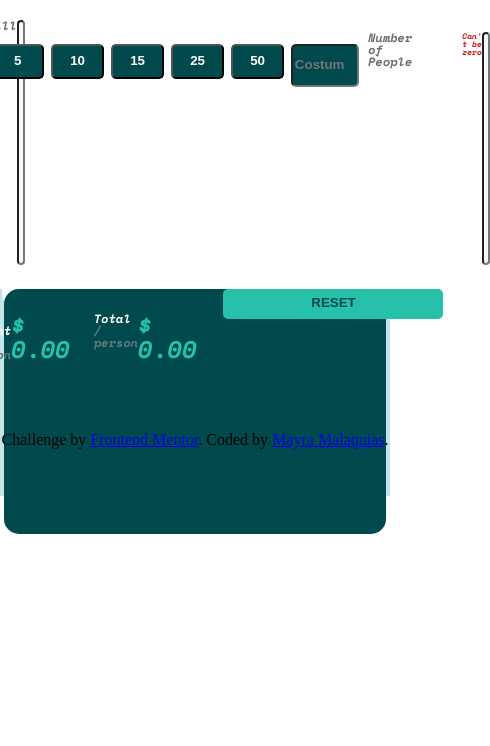
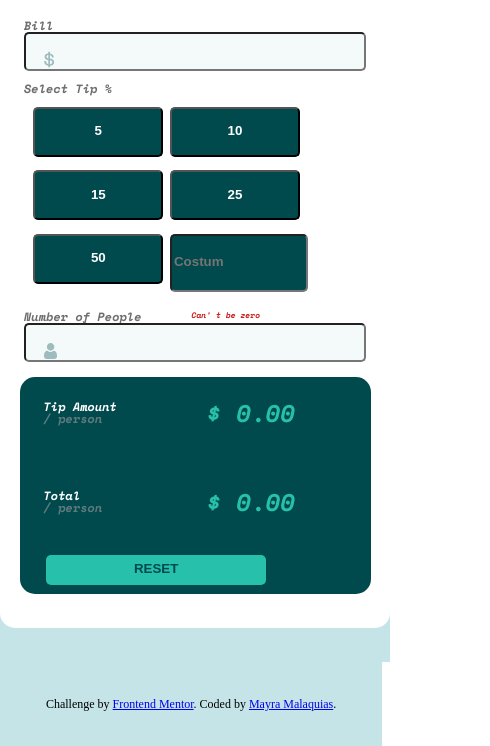
Before and after one commit to Mayramv/Calculadora_De_Gorjetas, a plain HTML site: page index.html in a window 390 px wide. Shown: the part 198-944 px from the top of the page, 490 px wide, since content can reach past the window. Before the commit the page ends 844 px from the top, so only its background shows below. Drawn offline with nearby package versions, Linux system fonts and the light colour scheme.

Commit message:
:iphone:

```diff
--- a/css/style_footer.css
+++ b/css/style_footer.css
@@ -9,14 +9,14 @@
     padding-top: 3em;
     padding-bottom: 3em;
 }
-@media screen and (max-width: 480px){footer{
+@media screen and (max-width: 400px){.footer{
     width: 98%;
-
-      display: flex;
-      flex-direction: row;
-      justify-content: center;
-
-
+    display: flex;
+    flex-direction: row;
+    flex-wrap: wrap;
+    justify-content: center;
+    text-align: center;
+    font-size: 12px;
     }
 
 
--- a/css/style_header.css
+++ b/css/style_header.css
@@ -16,16 +16,11 @@
 .bill{
 padding: 2em;
 }
-@media screen and (max-width: 480px){header{
-    width: 98%;
+@media screen and (max-width: 480px){.header{
+    width: 100%;
+    display: flex;
+    flex-direction: row;
+    justify-content: center;
+      }
 
-      display: flex;
-      flex-direction: row;
-
-      justify-content: center;
-
-
-    }
-
-
-  }
+   }
--- a/css/style_main.css
+++ b/css/style_main.css
@@ -1,7 +1,7 @@
 .main{
     width: 100%;
     display: flex;
-    height: 400px;
+    padding-bottom: 4em;
     background-color: hsl(185, 41%, 84%);
     justify-content: center;
     font-family: 'Space Mono', monoespaço;
@@ -123,7 +123,7 @@
     flex-direction: row;
 
     width:100%;
-    height: 100PX;
+    height: 30%;
     padding-top: 2em;
     padding-left: 2em;
     color: hsl(172, 67%, 45%);
@@ -161,15 +161,30 @@
     font-weight: bolder;
     cursor: pointer;
 }
-  @media screen and (max-width: 480px) {
-    main,.calculator,.bill,.percentage,.percentage-options,.result,.values,.reset {
-        width: 99%;
+@media (max-width: 400px) {
+    .main,.calculator,.percentage,.percentage-options,.result,.values,.reset,.bill,.input-bill,.input-people{
+        width: 100%;
+        display: flex;
+        flex-direction: row;
+        flex-wrap: wrap; }
+        .calculator{
+            height:620px;
+        }
+        .bill{
+            height: 50%;
+        }
+        .main{
+            height: 630px;
+        }
+        .result{
+            width: 90%;
+            height: 35%;
 
-          display: flex;
-          flex-direction: row;
-          justify-content: center;
+        }
 
-         }
+         .button{
+            height: 50px;
+            width:130px;
+        }
 
-
-  }
+    }
--- a/index.html
+++ b/index.html
@@ -2,6 +2,7 @@
 <html lang="pt-br">
 <head>
   <meta charset="UTF-8">
+  <meta name="viewport" content="width=device-width, initial-scale=1.0">
   <title>Frontend Mentor | Tip calculator app</title>
   <link rel="preconnect" href="https://fonts.googleapis.com">
   <link rel="preconnect" href="https://fonts.gstatic.com" crossorigin>
--- a/script.js
+++ b/script.js
@@ -19,7 +19,7 @@ function calcularGorjeta5(){
         valortotalPessoa= (bill.value/people.value) +  valorGorjetaPessoa
 
          resultadoPessoa.innerHTML= valorGorjetaPessoa.toFixed(2);
-         resultadototal.innerHTML= valortotalPessoa.toFixed(2);
+         resultadoTotal.innerHTML= valortotalPessoa.toFixed(2);
          console.log(bill.value)
 
      } else{
```
